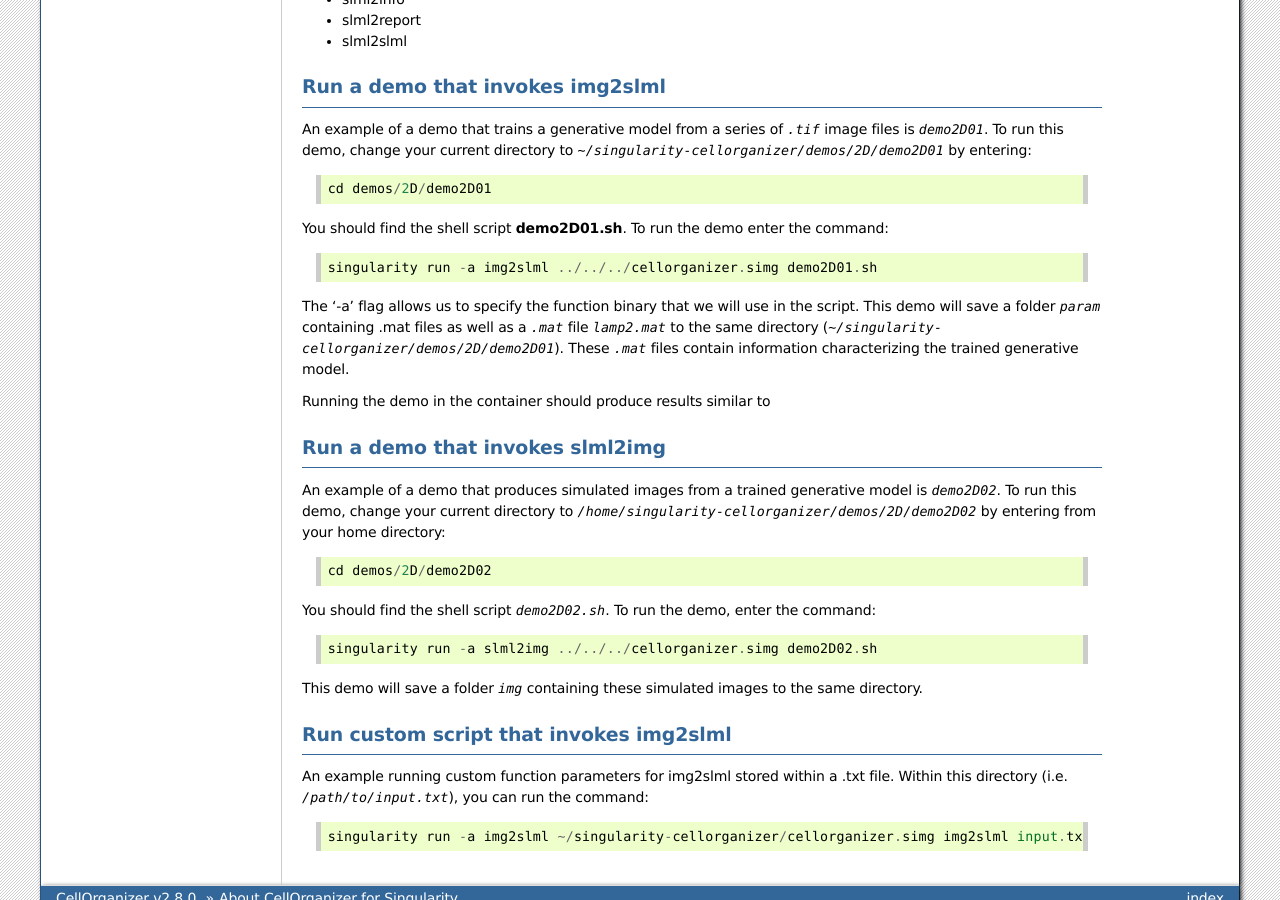
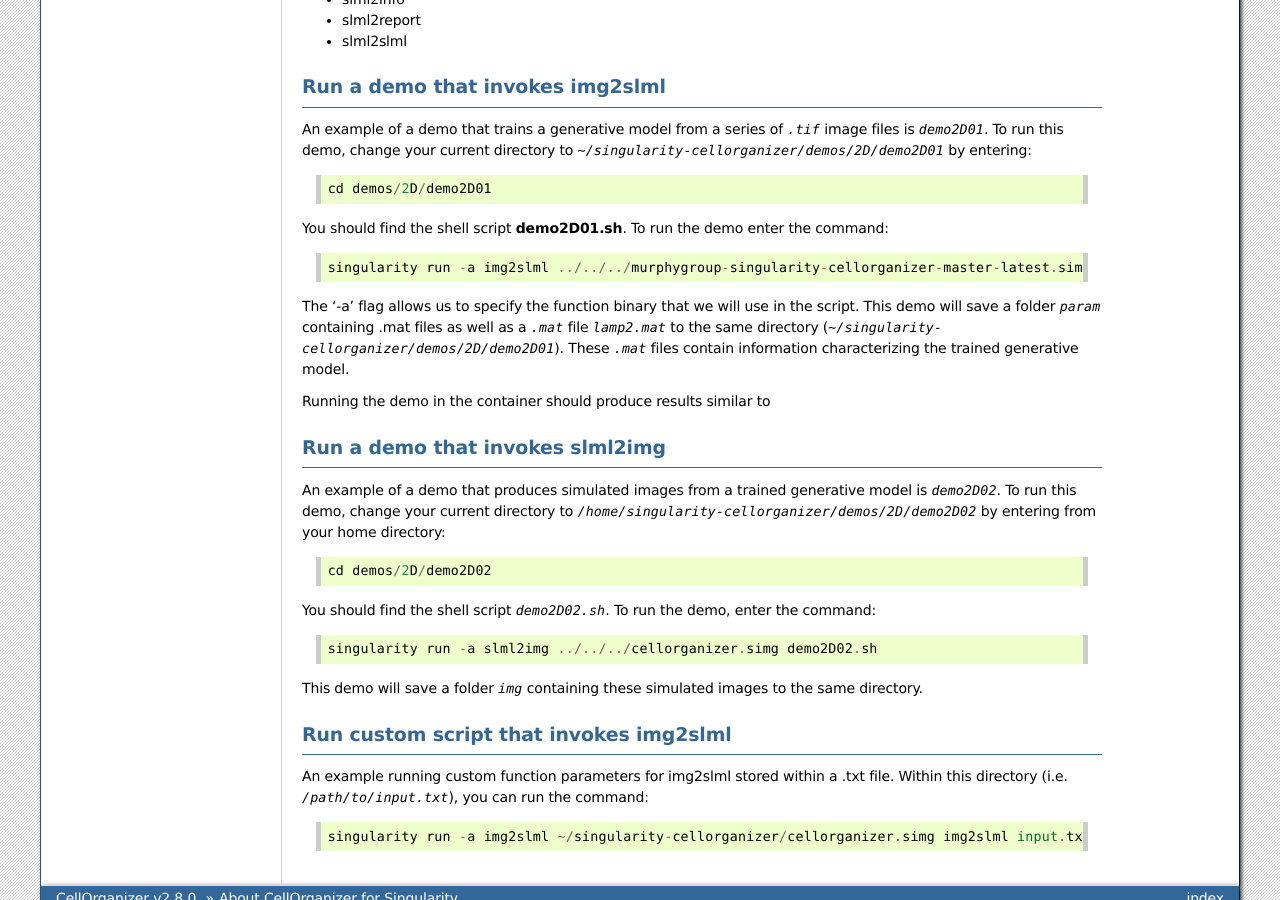
Before and after one commit to murphygroup/cellorganizer-documentation_old, a Sphinx documentation site: the page built from source/chapters/singularity/index.rst, in a window 1280 px wide and 900 px high, scrolled down 2105 px. Built offline with Sphinx 7.4.7, drawn with Linux system fonts in a browser that asks for light colours.

Commit message:
Update index.rst

```diff
--- a/source/chapters/singularity/index.rst
+++ b/source/chapters/singularity/index.rst
@@ -113,7 +113,7 @@
 
 You should find the shell script **demo2D01.sh**. To run the demo enter the command::
 
-	singularity run -a img2slml ../../../cellorganizer.simg demo2D01.sh
+	singularity run -a img2slml ../../../murphygroup-singularity-cellorganizer-master-latest.simg demo2D01.sh
 
 The '-a' flag allows us to specify the function binary that we will use in the script. This demo will save a folder `param` containing .mat files as well as a `.mat` file `lamp2.mat` to the same directory (`~/singularity-cellorganizer/demos/2D/demo2D01`). These `.mat` files contain information characterizing the trained generative model.
 
```
